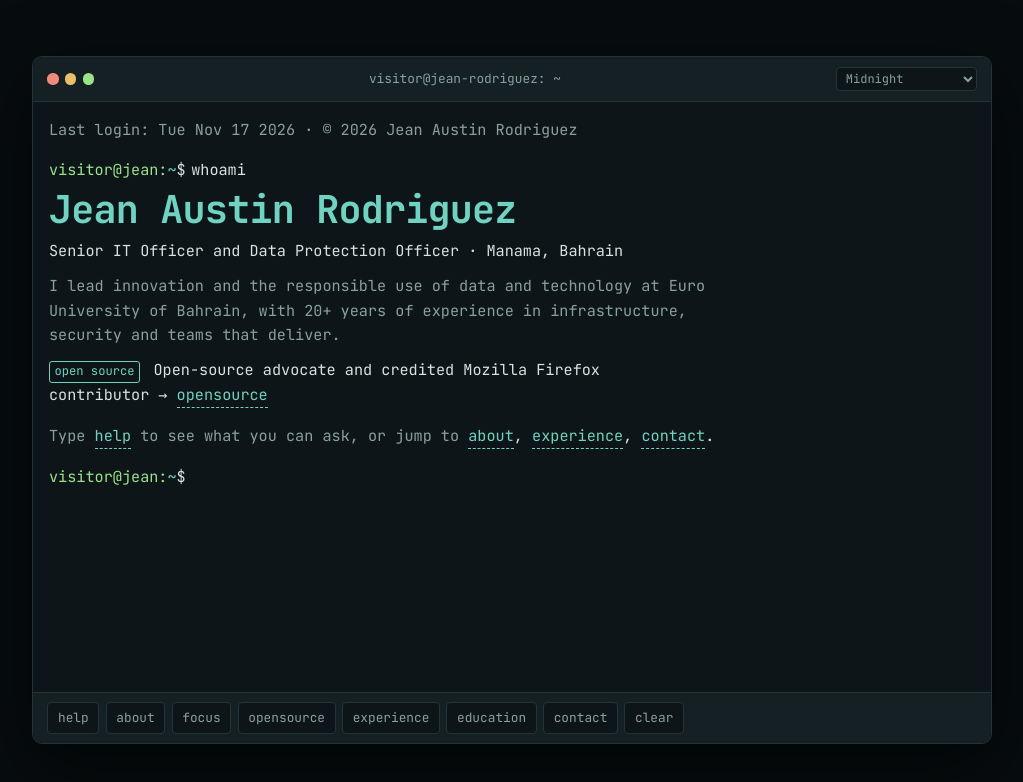
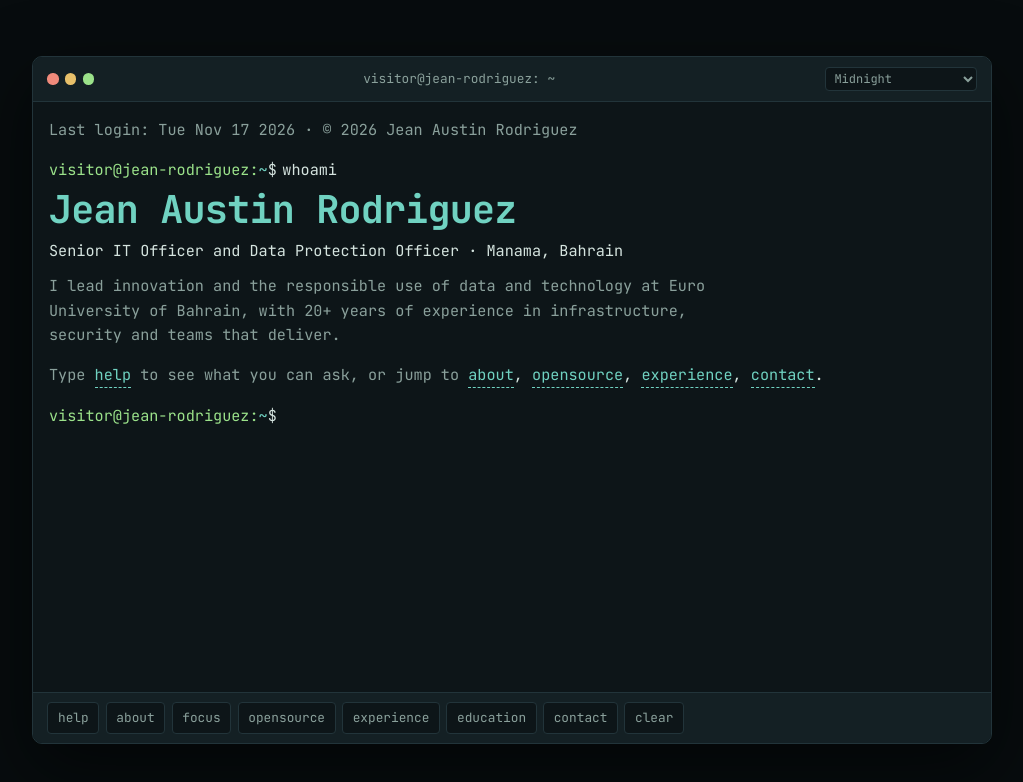
Before and after one commit to jeanEUB/profile, a plain HTML site: page index.html in a window 1280 px wide. Shown: the whole page, without its empty margins (128-1151 px from the left). Drawn offline with Linux system fonts and the light colour scheme.

Commit message:
added themes: Matrix (Homebrew), VS Code, Catpuccin Mocha, now uses @jean-rodriguez in prompts

```diff
--- a/index.html
+++ b/index.html
@@ -19,11 +19,13 @@
   --mono:"JetBrains Mono",ui-monospace,"SF Mono","Cascadia Code",Menlo,Consolas,monospace;
 }
 /* Themes: the default above is "midnight". Add a block here and a row in THEMES (script) to add another. */
-:root[data-theme="dracula"]{--bg:#191A21;--term:#282A36;--bar:#21222C;--ink:#F8F8F2;--muted:#9CA3C4;--line:#44475A;--accent:#BD93F9;--prompt:#50FA7B;--warn:#F1FA8C;--err:#FF6E6E;--soft:#343746}
 :root[data-theme="nord"]{--bg:#242933;--term:#2E3440;--bar:#3B4252;--ink:#D8DEE9;--muted:#A3ADC2;--line:#4C566A;--accent:#88C0D0;--prompt:#A3BE8C;--warn:#EBCB8B;--err:#E08A93;--soft:#3B4252}
 :root[data-theme="gruvbox"]{--bg:#1D2021;--term:#282828;--bar:#32302F;--ink:#EBDBB2;--muted:#A89984;--line:#504945;--accent:#83A598;--prompt:#B8BB26;--warn:#FABD2F;--err:#FB4934;--soft:#3C3836}
 :root[data-theme="monokai"]{--bg:#1B1C18;--term:#272822;--bar:#1E1F1C;--ink:#F8F8F2;--muted:#A59F85;--line:#49483E;--accent:#66D9EF;--prompt:#A6E22E;--warn:#E6DB74;--err:#FF4F8B;--soft:#3E3D32}
-:root[data-theme="one-dark"]{--bg:#1E2127;--term:#282C34;--bar:#21252B;--ink:#ABB2BF;--muted:#8B93A1;--line:#3E4451;--accent:#61AFEF;--prompt:#98C379;--warn:#E5C07B;--err:#E06C75;--soft:#2C313A}
+:root[data-theme="catppuccin-mocha"]{--bg:#11111B;--term:#1E1E2E;--bar:#181825;--ink:#CDD6F4;--muted:#A6ADC8;--line:#45475A;--accent:#CBA6F7;--prompt:#A6E3A1;--warn:#F9E2AF;--err:#F38BA8;--soft:#313244}
+:root[data-theme="tokyo-night"]{--bg:#101014;--term:#1A1B26;--bar:#16161E;--ink:#C0CAF5;--muted:#9AA5CE;--line:#3B4261;--accent:#7AA2F7;--prompt:#9ECE6A;--warn:#E0AF68;--err:#F7768E;--soft:#292E42}
+:root[data-theme="vscode"]{--bg:#121212;--term:#1E1E1E;--bar:#252526;--ink:#D4D4D4;--muted:#9D9D9D;--line:#3C3C3C;--accent:#569CD6;--prompt:#4EC9B0;--warn:#DCDCAA;--err:#F48771;--soft:#2A2D2E}
+:root[data-theme="matrix"]{--bg:#030803;--term:#000000;--bar:#0A140A;--ink:#28FE14;--muted:#1FB312;--line:#145A0E;--accent:#B6FFAE;--prompt:#28FE14;--warn:#E5E500;--err:#FF5F56;--soft:#0B1F0A}
 :root[data-theme="solarized-light"]{color-scheme:light;--bg:#E4DDC8;--term:#FDF6E3;--bar:#EEE8D5;--ink:#405B63;--muted:#5F757D;--line:#D3CBB7;--accent:#1A6FB0;--prompt:#5F7000;--warn:#8A6800;--err:#C9302C;--soft:#EEE8D5;--shadow:0 24px 70px rgba(70,60,30,.22)}
 :root[data-theme="github-light"]{color-scheme:light;--bg:#EAEEF2;--term:#FFFFFF;--bar:#F6F8FA;--ink:#1F2328;--muted:#59636E;--line:#D1D9E0;--accent:#0969DA;--prompt:#1A7F37;--warn:#9A6700;--err:#CF222E;--soft:#DDF4FF;--shadow:0 24px 70px rgba(31,35,40,.18)}
 *{box-sizing:border-box}
@@ -61,7 +63,6 @@ a{color:var(--accent);text-underline-offset:3px}
 .out ul li::before{content:"- ";color:var(--accent)}
 .out mark{background:var(--accent);color:var(--term);font-weight:700;padding:.05rem .5ch;border-radius:3px}
 .out pre.grep{margin:0 0 .7rem;padding:.6rem 1.5ch;font:inherit;white-space:pre-wrap;background:var(--soft);border-left:2px solid var(--accent);border-radius:0 4px 4px 0;max-width:72ch}
-.tag{display:inline-block;font-size:.8em;color:var(--accent);border:1px solid var(--accent);border-radius:3px;padding:0 .6ch;margin-right:.6ch}
 .muted{color:var(--muted)}
 .warn{color:var(--warn)}
 .err{color:var(--err)}
@@ -117,7 +118,7 @@ noscript .out{padding:1rem}
     </noscript>
 
     <form class="line input-line" id="form" autocomplete="off">
-      <label class="ps1" for="cmd"><span class="host">visitor@jean:</span><span class="path">~</span><span class="sym">$</span><span class="sr-only"> Type a command</span></label>
+      <label class="ps1" for="cmd"><span class="host">visitor@jean-rodriguez:</span><span class="path">~</span><span class="sym">$</span><span class="sr-only"> Type a command</span></label>
       <input id="cmd" type="text" autocapitalize="off" autocorrect="off" spellcheck="false" enterkeyhint="go" aria-describedby="hint">
       <span id="hint" class="sr-only">Type help and press Enter to list commands. Tab completes, up and down arrows browse history.</span>
     </form>
@@ -183,11 +184,13 @@ const EARLIER = [
 
 const THEMES = [
   ["midnight", "Midnight", "dark"],
-  ["dracula", "Dracula", "dark"],
   ["nord", "Nord", "dark"],
   ["gruvbox", "Gruvbox Dark", "dark"],
   ["monokai", "Monokai", "dark"],
-  ["one-dark", "One Dark", "dark"],
+  ["catppuccin-mocha", "Catppuccin Mocha", "dark"],
+  ["tokyo-night", "Tokyo Night", "dark"],
+  ["vscode", "VS Code Dark+", "dark"],
+  ["matrix", "Matrix (Homebrew)", "dark"],
   ["solarized-light", "Solarized Light", "light"],
   ["github-light", "GitHub Light", "light"]
 ];
@@ -251,8 +254,7 @@ const commands = {
   whoami: () => `
     <h1>Jean Austin Rodriguez</h1>
     <p>Senior IT Officer and Data Protection Officer · Manama, Bahrain</p>
-    <p class="muted">I lead innovation and the responsible use of data and technology at Euro University of Bahrain, with 20+ years of experience in infrastructure, security and teams that deliver.</p>
-    <p><span class="tag">open source</span> Open-source advocate and credited Mozilla Firefox contributor → ${run("opensource")}</p>`,
+    <p class="muted">I lead innovation and the responsible use of data and technology at Euro University of Bahrain, with 20+ years of experience in infrastructure, security and teams that deliver.</p>`,
 
   opensource: () => `
     <h2>Open source</h2>
@@ -517,7 +519,7 @@ async function boot() {
 
   const tip = document.createElement("div");
   tip.className = "entry";
-  tip.innerHTML = `<span class="muted">Type</span> ${run("help")} <span class="muted">to see what you can ask, or jump to</span> ${run("about")}, ${run("experience")}, ${run("contact")}.`;
+  tip.innerHTML = `<span class="muted">Type</span> ${run("help")} <span class="muted">to see what you can ask, or jump to</span> ${run("about")}, ${run("opensource")}, ${run("experience")}, ${run("contact")}.`;
   out.append(tip);
 
   const deep = HASH[location.hash.slice(1).toLowerCase()];
```
